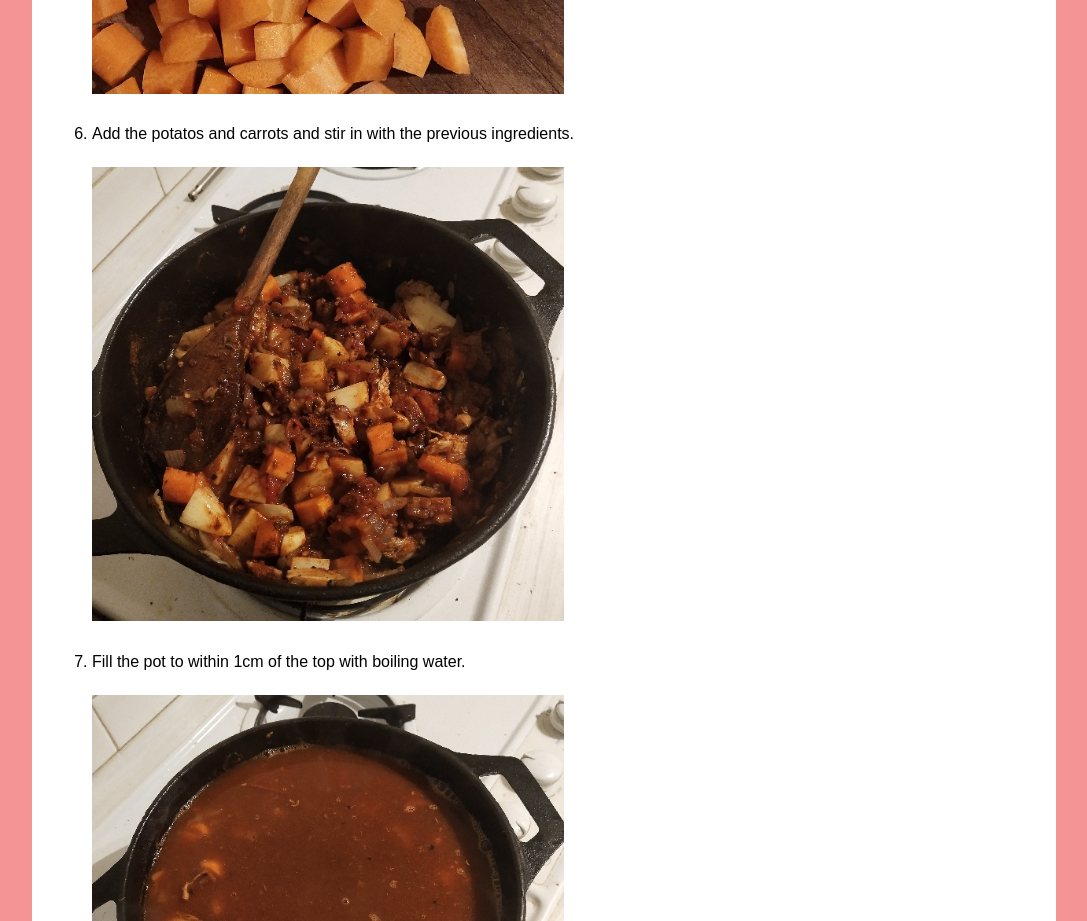
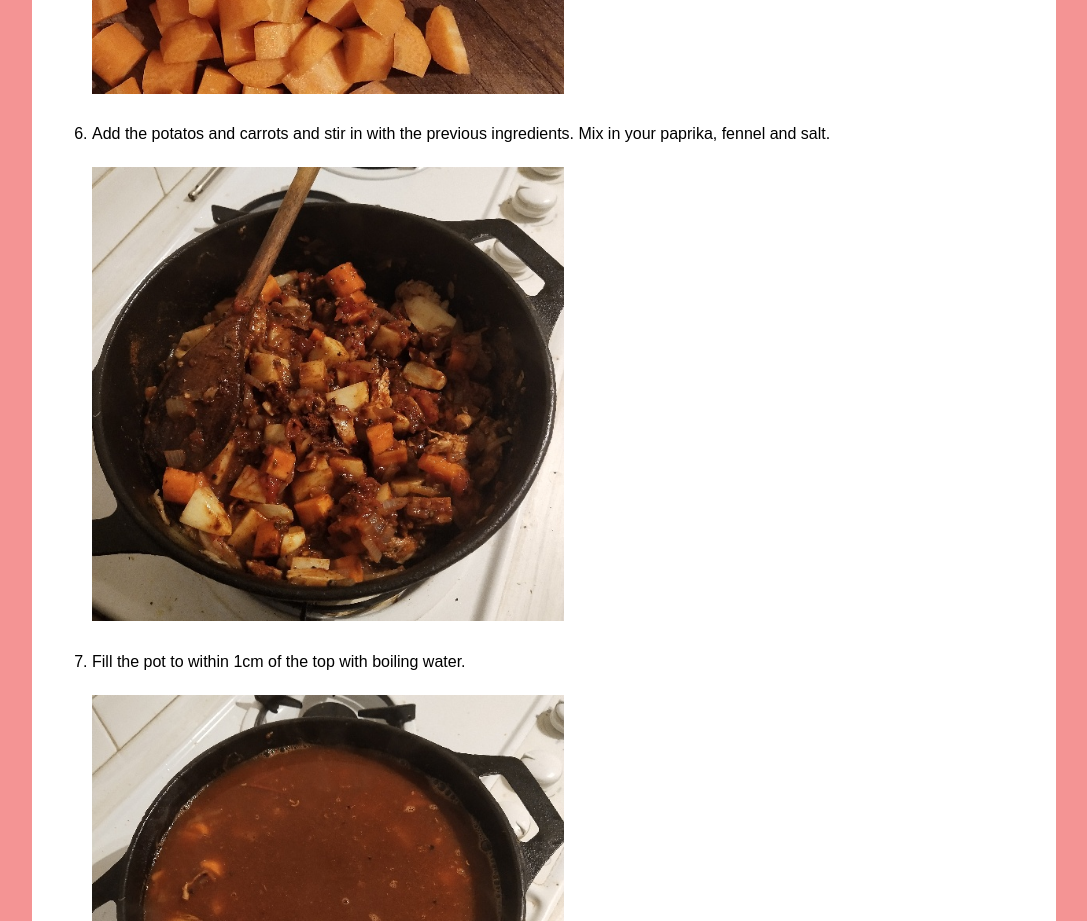
Before and after one commit to sbalogh-au/soup, a plain HTML site: page index.html in a window 1280 px wide. Shown: the part 9160-10081 px from the top of the page, without its empty margins (96-1183 px from the left). Drawn offline with Linux system fonts and the light colour scheme.

Commit message:
Update index.html

```diff
--- a/index.html
+++ b/index.html
@@ -97,7 +97,7 @@
                     <img src="process_04_add_tomato.jpg" class="photo">
                     <li>Chop the potatos and carrots into small cubes.</li>
                     <img src="process_05_chop_vegetables.jpg" class="photo">
-                    <li>Add the potatos and carrots and stir in with the previous ingredients.</li>
+                    <li>Add the potatos and carrots and stir in with the previous ingredients. Mix in your paprika, fennel and salt.</li>
                     <img src="process_06_stir_in_vegetables.jpg" class="photo">
                     <li>Fill the pot to within 1cm of the top with boiling water.</li>
                     <img src="process_07_top_up_boiling_water.jpg" class="photo">
```
